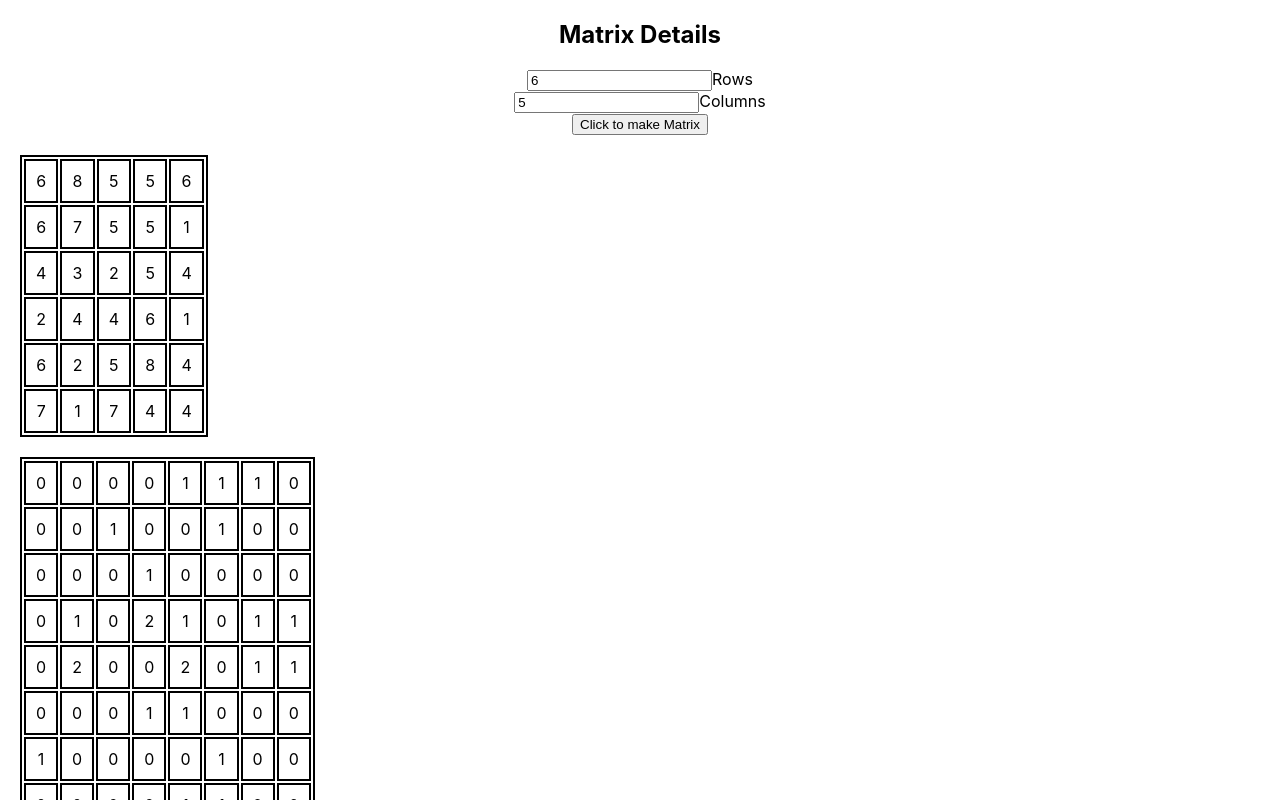
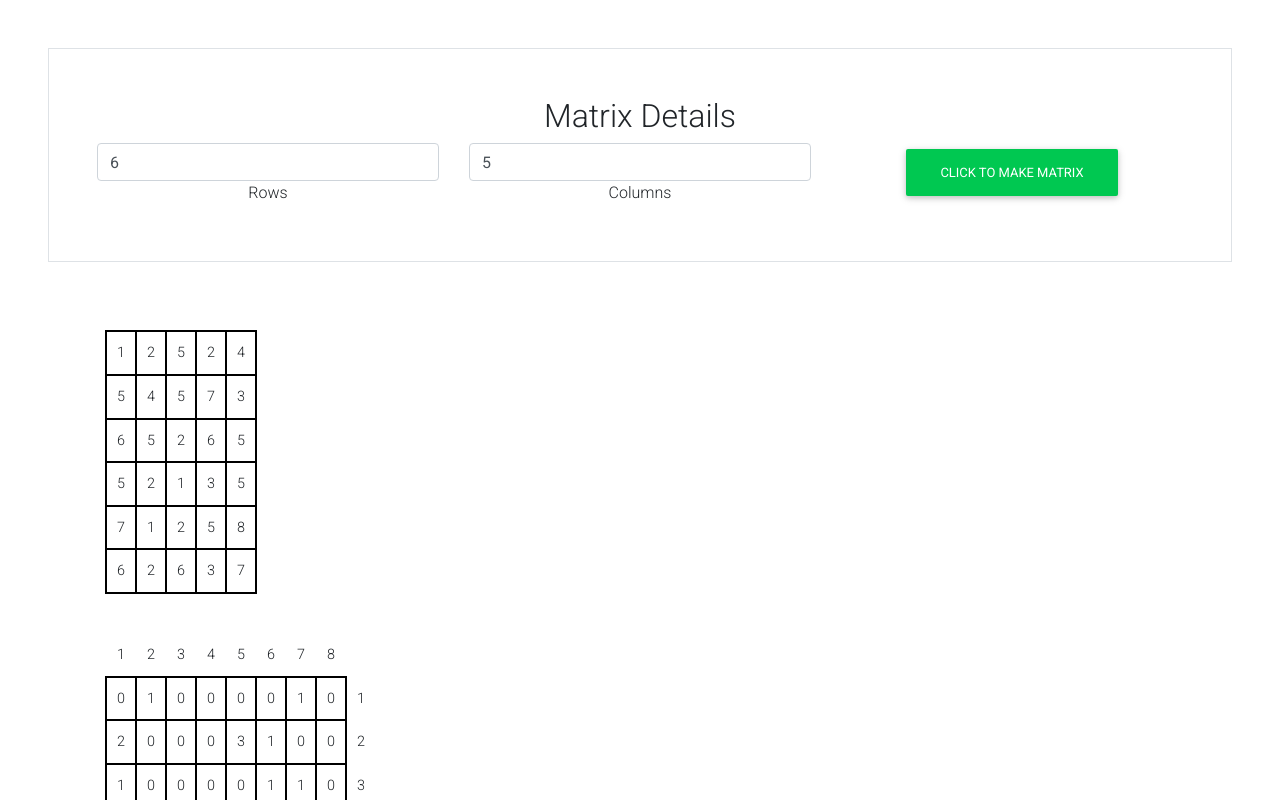
Before and after one commit to thesct22/glcm-matrix, a React (Create React App) app: page / in a window 1280 px wide. Shown: the top 800 px of the page. Built offline with nearby package versions, Linux system fonts and the light colour scheme.

Commit message:
Added MDBootstrap Shifted Components to components directory Gave row and column numbers to GLCM Matrix

```diff
--- a/package.json
+++ b/package.json
@@ -6,6 +6,7 @@
     "@testing-library/jest-dom": "^5.15.0",
     "@testing-library/react": "^11.2.7",
     "@testing-library/user-event": "^12.8.3",
+    "mdbreact": "^5.1.0",
     "react": "^17.0.2",
     "react-dom": "^17.0.2",
     "react-scripts": "4.0.3",
--- a/src/App.js
+++ b/src/App.js
@@ -1,29 +1,19 @@
 import React, { useState } from 'react';
 import './App.css';
-import InputMatrix from './inputMatrix';
-import Glcm from './Glcm';
+import InputMatrix from './components/inputMatrix';
+import Glcm from './components/Glcm';
+import MakeRandomMatrix from './components/MakeRandomMatrix';
 
 function App() {
   var [rows, setRows]=useState(6);
   var [cols, setCols]=useState(5);
-  var i,j;
-  var makerandomMatrix=(x,y)=>{
-    console.log(x)
-      var generatedArray = []
-      for(i=0;i<x;i++){
-        var innerArray = []
-        for(j=0;j<y;j++){
-          innerArray.push(Math.floor(Math.random() * 8) + 1);
-        }
-        generatedArray.push(innerArray)
-      }
-      return generatedArray
-  };
 
-  var [randomMatrix,setRandomMatrix] =useState(makerandomMatrix(6,5));
+
+
+  var [randomMatrix,setRandomMatrix] =useState(MakeRandomMatrix(6,5));
 
   var setMatrix=()=>{
-    setRandomMatrix(makerandomMatrix(rows,cols));
+    setRandomMatrix(MakeRandomMatrix(rows,cols));
   };
 
   const customRows=(event)=>{
@@ -36,6 +26,7 @@ function App() {
   return (
     <div className="App">
       <div>
+
         <div className="mt-3 m-sm-5 border p-4 p-sm-5">
           <div className="row">
             <div className="col">
@@ -48,20 +39,37 @@ function App() {
                 <input type="text" id="formRows" className="form-control" value={rows} onChange={customRows}/>
                 <label className="form-label" htmlFor="formRows">Rows</label>
               </div>
+            </div>
+            <div className="col-12 col-sm-4">
               <div className="form-outline">
                 <input type="text" id="formCols" className="form-control" value={cols} onChange={customCols}/>
                 <label className="form-label" htmlFor="formCols">Columns</label>
               </div>
             </div>
-            <div className="col-sm-4"></div>
-            <div className="col-sm-2 d-flex justify-content-top">
+            <div className="col-12 col-sm-4">
+              <div className="form-outline">
                 <button onClick={()=>setMatrix()} className="btn btn-success align-self-start">Click to make Matrix</button>
+              </div>
             </div>
           </div>
         </div>
+
+        <div className='container'>
+          <div className='row'>
+            <div className="col-12">
+              <div className="form-outline">
+                <InputMatrix randomMatrix={randomMatrix}/>
+              </div>
+            </div>
+            <div className="col-12">
+              <div className="form-outline">
+                <Glcm randomMatrix={randomMatrix}/>
+              </div>
+            </div>
+          </div>
+        </div>
+
       </div>
-      <InputMatrix randomMatrix={randomMatrix}/>
-      <Glcm randomMatrix={randomMatrix}/>
     </div>
   );
 }
--- a/src/Glcm.js
+++ b/src/components/Glcm.js
@@ -26,8 +26,15 @@ var Glcm=(params)=>{
 
     return(
         <div id="input">
-            <table style={{"borderWidth":"2px", 'borderColor':"#000000", 'borderStyle':'solid','margin':'20px'}}>
+            <table style={{'margin':'20px'}}>
                 <tbody>
+                    <tr key="column_number">
+                        {
+                            glcmArray[0].map((item,index)=>
+                                <td key={index} style={{'padding':'10px','margin':'0px'}}>{index+1}</td>
+                            )
+                        }
+                    </tr>
                     {glcmArray.map((item,index)=>{
                         return(
                             <tr key={index}>
@@ -37,6 +44,8 @@ var Glcm=(params)=>{
                                         <td key={string} style={{"borderWidth":"2px", 'borderColor':"#000000", 'borderStyle':'solid','padding':'10px','margin':'0px'}}>{innerItem}</td>
                                     )
                                 })}
+                                <td key="row_number" style={{'padding':'10px','margin':'0px'}}>{index+1}</td>
+
                             </tr>
                         )
                     })}
--- /dev/null
+++ b/src/components/MakeRandomMatrix.js
@@ -0,0 +1,13 @@
+var MakeRandomMatrix=(x,y)=>{
+  var generatedArray = []
+  for(var i=0;i<x;i++){
+    var innerArray = []
+    for(var j=0;j<y;j++){
+      innerArray.push(Math.floor(Math.random() * 8) + 1);
+    }
+    generatedArray.push(innerArray)
+  }
+  return generatedArray
+};
+
+export default MakeRandomMatrix;
--- a/src/index.js
+++ b/src/index.js
@@ -1,8 +1,10 @@
 import React from 'react';
 import ReactDOM from 'react-dom';
-import './index.css';
 import App from './App';
 import reportWebVitals from './reportWebVitals';
+import '@fortawesome/fontawesome-free/css/all.min.css';
+import 'bootstrap-css-only/css/bootstrap.min.css';
+import 'mdbreact/dist/css/mdb.css';
 
 ReactDOM.render(
   <React.StrictMode>
```
Also changed, not shown: src/components/inputMatrix.js (renamed from src/inputMatrix.js), 1 other file (tests, documents, lock files or other folders). Lines whose indentation alone changed are shown as unchanged.
